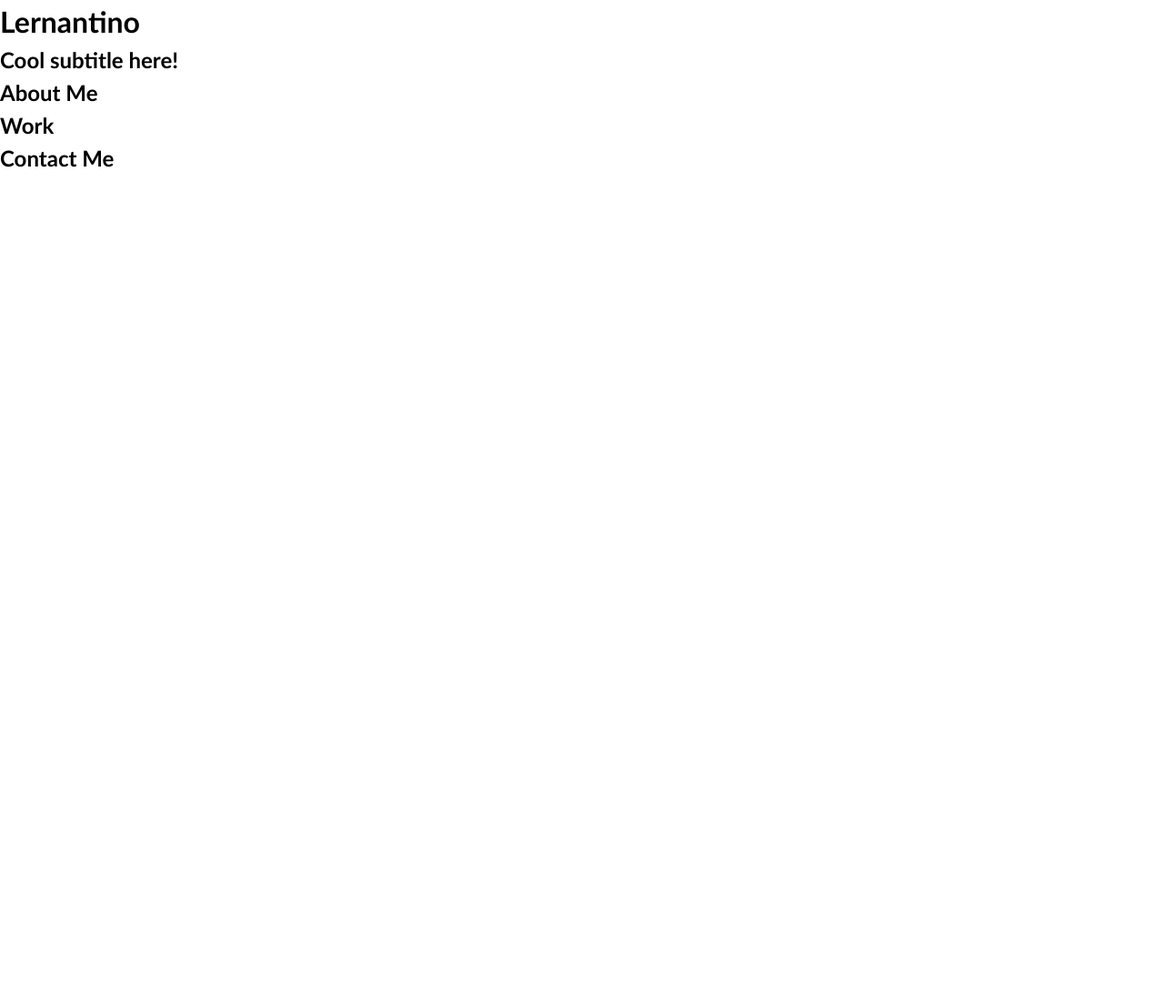
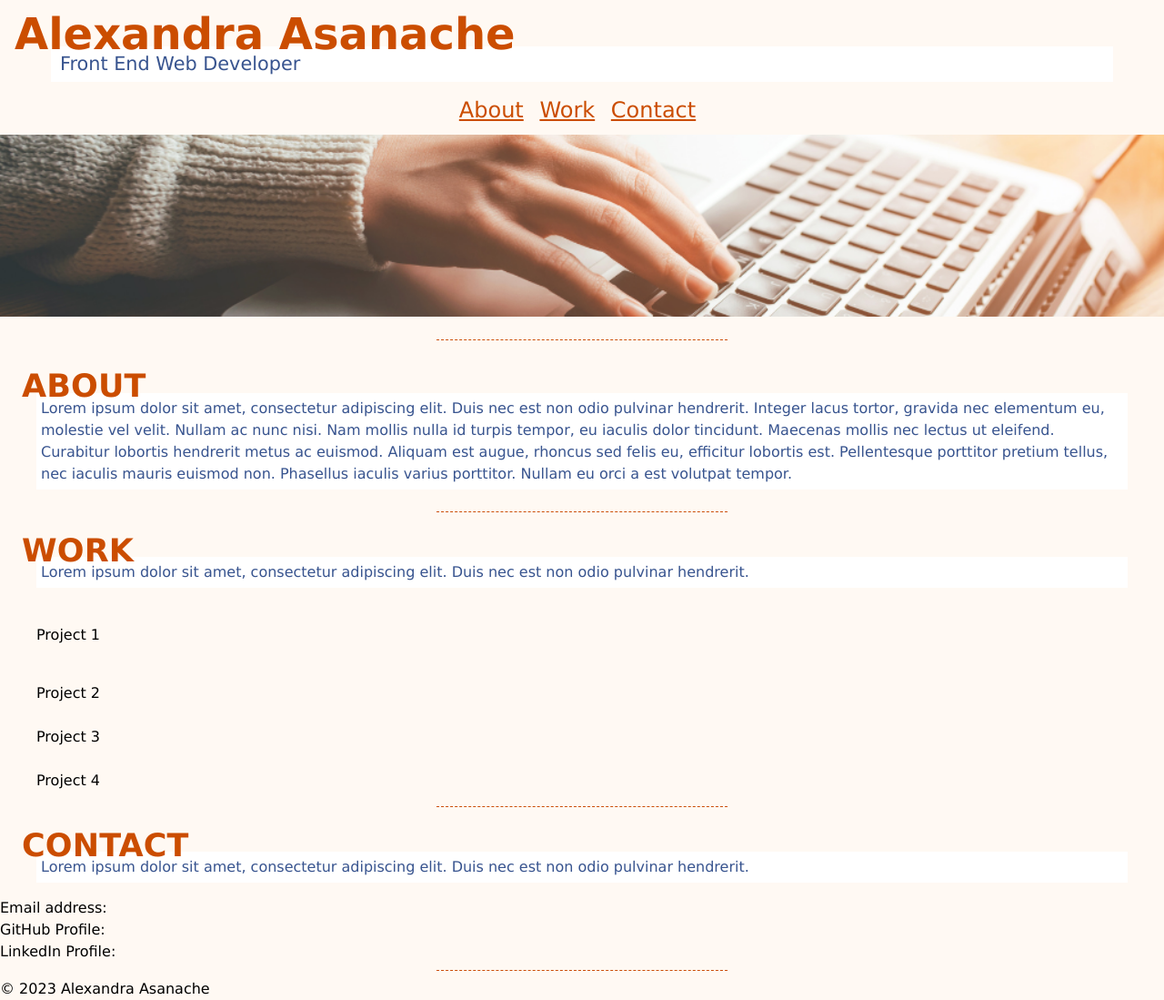
Before and after one commit to digitallyalex/alexandra-asanache-portfolio, a plain HTML site: page index.html in a window 1280 px wide. Shown: the whole page at 91% size. Before the commit the page ends 800 px from the top, so only its background shows below. Drawn offline with Linux system fonts and the light colour scheme; files that its build step writes are made by us from their sources.

Commit message:
added main styles and some content

```diff
--- a/css/style.css
+++ b/css/style.css
@@ -1,3 +1,12 @@
+/* universal styles */
+:root {
+--background-color: #FFF9F3;
+--main-color: #CB4D00;
+--secondary-color: #38548F;
+--accent-color: #D3E2F3;
+--box-colors: white;
+}
+
 * {
   box-sizing: border-box;
 }
@@ -5,9 +14,12 @@
 body {
   margin: 0;
   padding: 0;
-  font-family: 'Trebuchet MS', 'Lucida Sans Unicode', 'Lucida Grande', 'Lucida Sans', Arial, sans-serif;
+  font-family: Verdana, Geneva, Tahoma, sans-serif;
   line-height: 1.5;
+  background-color: var(--background-color);
 }
+
+/* default text styles */
 
 h1,
 h2,
@@ -16,8 +28,113 @@ h4,
 h5,
 h6 {
   margin: 0;
+  color: var(--main-color);
+  font-weight: bolder;
 }
 
 p {
   margin: 0;
 }
+
+h2 {
+  font-size: 2rem;
+  letter-spacing: 0.01rem;
+  margin-bottom: -1.2rem;
+  margin-left: -1rem;
+  font-size: 35px;
+}
+
+hr {
+  border: none;
+  border-top: 1px dashed var(--main-color);
+  width: 25%
+}
+
+/* section text boxes and titles */
+
+.page-section {
+
+}
+
+.text-box {
+  color: var(--secondary-color);
+  background-color: var(--box-colors);
+  padding: 5px;
+  text-wrap: wrap;
+}
+
+.text-title-section {
+
+}
+/* default styles for mobile */
+
+  /* nav bar styling */
+header {
+  text-align: start;
+  margin: 1rem;
+  font-size: 1.5rem;
+  word-wrap: normal;
+  line-height: 0.9;
+}
+
+#sub-header{
+  margin-top: -0.5rem;
+  font-size: 1.3rem;
+  color: var(--secondary-color);
+  background-color: var(--box-colors);
+  padding: 10px
+}
+
+nav {
+  color: var(--main-color);
+  text-align: center;
+
+}
+
+header a {
+  margin-right: 10px;
+  color: var(--main-color);
+}
+
+
+  /* hero banner styling */
+
+.hero {
+  background-image: url(/images/wideHeroImage.png);
+  height: 200px;
+  width: 100%;
+  margin-bottom: 25px;
+  background-size: cover;
+  background-position: center;
+}
+
+  /* about me section styles */
+#about {
+  display: flex;
+}
+
+  /* work section styles */
+  #work {
+
+}
+
+  /* contact section styles */
+#contact {
+
+}
+
+  /* footer styles */
+footer {
+
+}
+
+  /* Media query for tablets */
+@media (min-width: 768px) {
+
+}
+
+
+  /* Media query for desktops */
+@media (min-width: 1024px) {
+
+}
--- a/index.html
+++ b/index.html
@@ -5,41 +5,106 @@
   <meta charset="UTF-8">
   <meta name="viewport" content="width=device-width, initial-scale=1.0">
   <meta http-equiv="X-UA-Compatible" content="ie=edge">
-  <title>Lernantino // Web Developer</title>
-  <link rel="stylesheet" href="./assets/css/style.css" />
+  <title>Alexandra Asanache // Web Developer</title>
+  <link rel="stylesheet" href="/css/style.css" />
 </head>
 
 <body>
-  <!-- main logo / nav -->
+  <!-- main title, sub-header and nav bar-->
   <header>
-    <h1>Lernantino</h1>
+
+    <h1>Alexandra Asanache</h1>
+    <figure id="sub-header">
+      <p>Front End Web Developer<p>
+    </figure>
+
     <nav>
+      <a href="#about">About</a>
+      <a href="#work">Work</a>
+      <a href="#contact">Contact</a>
     </nav>
+
   </header>
 
   <!-- hero banner -->
-  <section class="hero-banner">
-    <div>
-      <h2>Cool subtitle here!</h2>
-    </div>
+  <section class="hero">
+
   </section>
+  <hr>
 
-  <main class="page-wrapper">
+  <main class="page-content">
+
     <!-- about me -->
     <section class="page-section" id="about">
-      <h2>About Me</h2>
+
+      <img src="" alt="" id="profile-image">
+      <figure class="text-title-section">
+        <h2>ABOUT</h2>
+        <p class="text-box">Lorem ipsum dolor sit amet, consectetur adipiscing elit. Duis nec est non odio pulvinar hendrerit. Integer lacus tortor, gravida nec elementum eu, molestie vel velit. Nullam ac nunc nisi. Nam mollis nulla id turpis tempor, eu iaculis dolor tincidunt. Maecenas mollis nec lectus ut eleifend. Curabitur lobortis hendrerit metus ac euismod. Aliquam est augue, rhoncus sed felis eu, efficitur lobortis est. Pellentesque porttitor pretium tellus, nec iaculis mauris euismod non. Phasellus iaculis varius porttitor. Nullam eu orci a est volutpat tempor.
+        </p>
+      </figure>
+
     </section>
+
+    <hr>
 
     <!-- portfolio container -->
     <section class="page-section" id="work">
-      <h2>Work</h2>
+      <figure class="text-title-section">
+        <h2>WORK</h2>
+        <p class="text-box">Lorem ipsum dolor sit amet, consectetur adipiscing elit. Duis nec est non odio pulvinar hendrerit.
+        </p>
+      </figure>
+
+      <figure class="feature-project">
+        <img src="" alt="" >
+        <p>Project 1</p>
+      </figure>
+
+      <figure class="secondary-projects">
+        <div>
+          <img src="" alt="" >
+          <p>Project 2</p>
+        </div>
+        <div>
+          <img src="" alt="" >
+          <p>Project 3</p>
+        </div>
+        <div>
+          <img src="" alt="" >
+          <p>Project 4</p>
+        </div>
+      </figure>
     </section>
 
+   <hr>
+
     <!-- contact -->
-    <section class="page-section contact" id="contact">
-      <h2>Contact Me</h2>
+    <section class="page-section-contact" id="contact">
+      <figure class="text-title-section">
+        <h2>CONTACT</h2>
+        <p class="text-box"> Lorem ipsum dolor sit amet, consectetur adipiscing elit. Duis nec est non odio pulvinar hendrerit.
+        </p>
+      </figure>
+      <p>
+        Email address:
+          <a href="#about"></a>
+        <br>
+        GitHub Profile:
+          <a href="#work"></a>
+        <br>
+        LinkedIn Profile:
+          <a href="#contact"></a>
+      </p>
     </section>
   </main>
+
+  <hr>
+
+    <!-- footer -->
+    <footer>
+      <p class="copy">&copy; 2023 Alexandra Asanache</p>
+    </footer>
 </body>
 
 </html>
```
Also changed, not shown: images/wideHeroImage.png (added).
